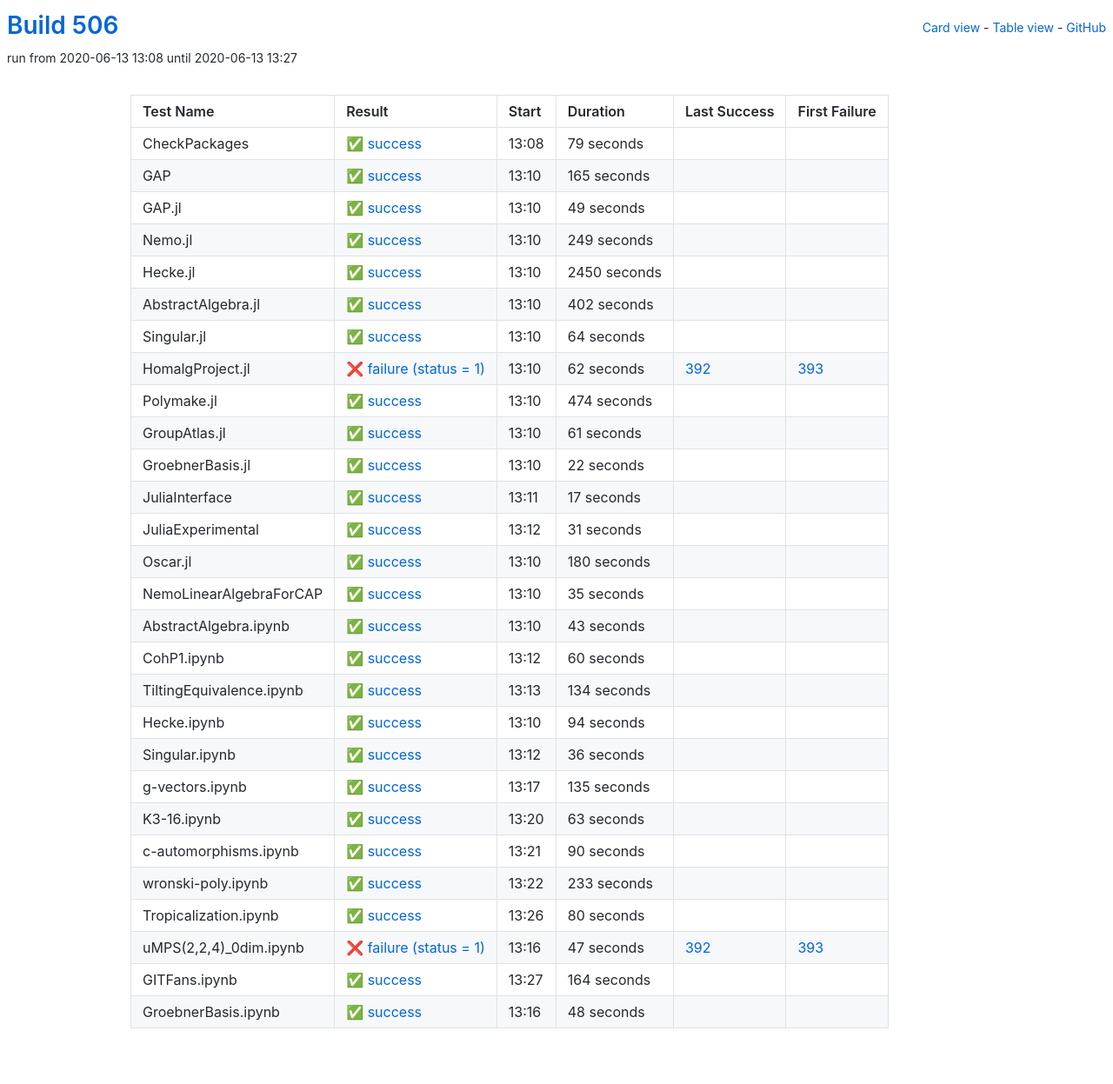
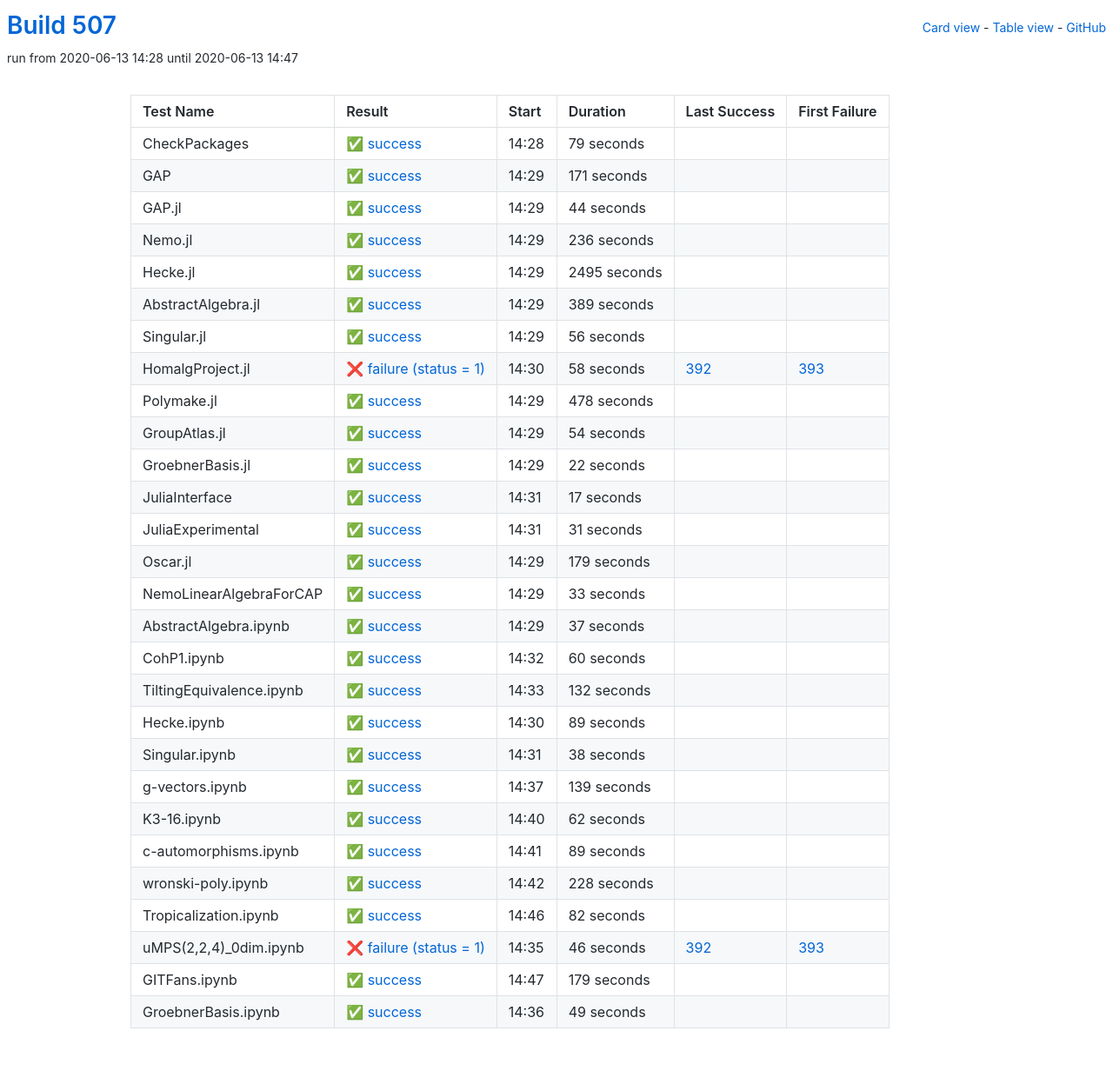
Before and after one commit to oscar-system/oscar-ci-status-1.4, a Jekyll site: the page built from table.html, in a window 1280 px wide. Shown: the whole page at 87% size. Built offline with Jekyll 4.4.1, drawn with Linux system fonts in a browser that asks for light colours.

Commit message:
Build #507

```diff
--- a/_data/ci.yml
+++ b/_data/ci.yml
@@ -1,6 +1,6 @@
 ---
-build: 506
-build_url: https://oscarci.mathematik.uni-kl.de/job/oscar-julia-1.4/506/
+build: 507
+build_url: https://oscarci.mathematik.uni-kl.de/job/oscar-julia-1.4/507/
 job: oscar-julia-1.4
 organization: oscar-system
 repo: oscar-ci-status-1.4
@@ -8,8 +8,8 @@ repourl: https://github.com/oscar-system/oscar-ci-status-1.4
 tests:
 - name: CheckPackages
   id: checkpackages
-  log: https://oscarci.mathematik.uni-kl.de/job/oscar-julia-1.4/506/artifact/logs/build-506/CheckPackages.log
-  start: 2020-06-13 13:08
+  log: https://oscarci.mathematik.uni-kl.de/job/oscar-julia-1.4/507/artifact/logs/build-507/CheckPackages.log
+  start: 2020-06-13 14:28
   success: true
   exitcode: 0
   status: success
@@ -20,116 +20,116 @@ tests:
   first_failure_url:
 - name: GAP
   id: gap
-  log: https://oscarci.mathematik.uni-kl.de/job/oscar-julia-1.4/506/artifact/logs/build-506/GAP.log
-  start: 2020-06-13 13:10
+  log: https://oscarci.mathematik.uni-kl.de/job/oscar-julia-1.4/507/artifact/logs/build-507/GAP.log
+  start: 2020-06-13 14:29
   success: true
   exitcode: 0
   status: success
-  duration: 165
+  duration: 171
   last_success: false
   last_success_url:
   first_failure: false
   first_failure_url:
 - name: GAP.jl
   id: gap-jl
-  log: https://oscarci.mathematik.uni-kl.de/job/oscar-julia-1.4/506/artifact/logs/build-506/GAP.jl.log
-  start: 2020-06-13 13:10
+  log: https://oscarci.mathematik.uni-kl.de/job/oscar-julia-1.4/507/artifact/logs/build-507/GAP.jl.log
+  start: 2020-06-13 14:29
   success: true
   exitcode: 0
   status: success
-  duration: 49
+  duration: 44
   last_success: false
   last_success_url:
   first_failure: false
   first_failure_url:
 - name: Nemo.jl
   id: nemo-jl
-  log: https://oscarci.mathematik.uni-kl.de/job/oscar-julia-1.4/506/artifact/logs/build-506/Nemo.jl.log
-  start: 2020-06-13 13:10
+  log: https://oscarci.mathematik.uni-kl.de/job/oscar-julia-1.4/507/artifact/logs/build-507/Nemo.jl.log
+  start: 2020-06-13 14:29
   success: true
   exitcode: 0
   status: success
-  duration: 249
+  duration: 236
   last_success: false
   last_success_url:
   first_failure: false
   first_failure_url:
 - name: Hecke.jl
   id: hecke-jl
-  log: https://oscarci.mathematik.uni-kl.de/job/oscar-julia-1.4/506/artifact/logs/build-506/Hecke.jl.log
-  start: 2020-06-13 13:10
+  log: https://oscarci.mathematik.uni-kl.de/job/oscar-julia-1.4/507/artifact/logs/build-507/Hecke.jl.log
+  start: 2020-06-13 14:29
   success: true
   exitcode: 0
   status: success
-  duration: 2450
+  duration: 2495
   last_success: false
   last_success_url:
   first_failure: false
   first_failure_url:
 - name: AbstractAlgebra.jl
   id: abstractalgebra-jl
-  log: https://oscarci.mathematik.uni-kl.de/job/oscar-julia-1.4/506/artifact/logs/build-506/AbstractAlgebra.jl.log
-  start: 2020-06-13 13:10
+  log: https://oscarci.mathematik.uni-kl.de/job/oscar-julia-1.4/507/artifact/logs/build-507/AbstractAlgebra.jl.log
+  start: 2020-06-13 14:29
   success: true
   exitcode: 0
   status: success
-  duration: 402
+  duration: 389
   last_success: false
   last_success_url:
   first_failure: false
   first_failure_url:
 - name: Singular.jl
   id: singular-jl
-  log: https://oscarci.mathematik.uni-kl.de/job/oscar-julia-1.4/506/artifact/logs/build-506/Singular.jl.log
-  start: 2020-06-13 13:10
+  log: https://oscarci.mathematik.uni-kl.de/job/oscar-julia-1.4/507/artifact/logs/build-507/Singular.jl.log
+  start: 2020-06-13 14:29
   success: true
   exitcode: 0
   status: success
-  duration: 64
+  duration: 56
   last_success: false
   last_success_url:
   first_failure: false
   first_failure_url:
 - name: HomalgProject.jl
   id: homalgproject-jl
-  log: https://oscarci.mathematik.uni-kl.de/job/oscar-julia-1.4/506/artifact/logs/build-506/HomalgProject.jl.log
-  start: 2020-06-13 13:10
+  log: https://oscarci.mathematik.uni-kl.de/job/oscar-julia-1.4/507/artifact/logs/build-507/HomalgProject.jl.log
+  start: 2020-06-13 14:30
   success: false
   exitcode: 1
   status: failure
-  duration: 62
+  duration: 58
   last_success: 392
   last_success_url: https://oscarci.mathematik.uni-kl.de/job/oscar-julia-1.4/392/
   first_failure: 393
   first_failure_url: https://oscarci.mathematik.uni-kl.de/job/oscar-julia-1.4/393/
 - name: Polymake.jl
   id: polymake-jl
-  log: https://oscarci.mathematik.uni-kl.de/job/oscar-julia-1.4/506/artifact/logs/build-506/Polymake.jl.log
-  start: 2020-06-13 13:10
+  log: https://oscarci.mathematik.uni-kl.de/job/oscar-julia-1.4/507/artifact/logs/build-507/Polymake.jl.log
+  start: 2020-06-13 14:29
   success: true
   exitcode: 0
   status: success
-  duration: 474
+  duration: 478
   last_success: false
   last_success_url:
   first_failure: false
   first_failure_url:
 - name: GroupAtlas.jl
   id: groupatlas-jl
-  log: https://oscarci.mathematik.uni-kl.de/job/oscar-julia-1.4/506/artifact/logs/build-506/GroupAtlas.jl.log
-  start: 2020-06-13 13:10
+  log: https://oscarci.mathematik.uni-kl.de/job/oscar-julia-1.4/507/artifact/logs/build-507/GroupAtlas.jl.log
+  start: 2020-06-13 14:29
   success: true
   exitcode: 0
   status: success
-  duration: 61
+  duration: 54
   last_success: false
   last_success_url:
   first_failure: false
   first_failure_url:
 - name: GroebnerBasis.jl
   id: groebnerbasis-jl
-  log: https://oscarci.mathematik.uni-kl.de/job/oscar-julia-1.4/506/artifact/logs/build-506/GroebnerBasis.jl.log
-  start: 2020-06-13 13:10
+  log: https://oscarci.mathematik.uni-kl.de/job/oscar-julia-1.4/507/artifact/logs/build-507/GroebnerBasis.jl.log
+  start: 2020-06-13 14:29
   success: true
   exitcode: 0
   status: success
@@ -140,8 +140,8 @@ tests:
   first_failure_url:
 - name: JuliaInterface
   id: juliainterface
-  log: https://oscarci.mathematik.uni-kl.de/job/oscar-julia-1.4/506/artifact/logs/build-506/JuliaInterface.log
-  start: 2020-06-13 13:11
+  log: https://oscarci.mathematik.uni-kl.de/job/oscar-julia-1.4/507/artifact/logs/build-507/JuliaInterface.log
+  start: 2020-06-13 14:31
   success: true
   exitcode: 0
   status: success
@@ -152,8 +152,8 @@ tests:
   first_failure_url:
 - name: JuliaExperimental
   id: juliaexperimental
-  log: https://oscarci.mathematik.uni-kl.de/job/oscar-julia-1.4/506/artifact/logs/build-506/JuliaExperimental.log
-  start: 2020-06-13 13:12
+  log: https://oscarci.mathematik.uni-kl.de/job/oscar-julia-1.4/507/artifact/logs/build-507/JuliaExperimental.log
+  start: 2020-06-13 14:31
   success: true
   exitcode: 0
   status: success
@@ -164,44 +164,44 @@ tests:
   first_failure_url:
 - name: Oscar.jl
   id: oscar-jl
-  log: https://oscarci.mathematik.uni-kl.de/job/oscar-julia-1.4/506/artifact/logs/build-506/Oscar.jl.log
-  start: 2020-06-13 13:10
+  log: https://oscarci.mathematik.uni-kl.de/job/oscar-julia-1.4/507/artifact/logs/build-507/Oscar.jl.log
+  start: 2020-06-13 14:29
   success: true
   exitcode: 0
   status: success
-  duration: 180
+  duration: 179
   last_success: false
   last_success_url:
   first_failure: false
   first_failure_url:
 - name: NemoLinearAlgebraForCAP
   id: nemolinearalgebraforcap
-  log: https://oscarci.mathematik.uni-kl.de/job/oscar-julia-1.4/506/artifact/logs/build-506/NemoLinearAlgebraForCAP.log
-  start: 2020-06-13 13:10
+  log: https://oscarci.mathematik.uni-kl.de/job/oscar-julia-1.4/507/artifact/logs/build-507/NemoLinearAlgebraForCAP.log
+  start: 2020-06-13 14:29
   success: true
   exitcode: 0
   status: success
-  duration: 35
+  duration: 33
   last_success: false
   last_success_url:
   first_failure: false
   first_failure_url:
 - name: AbstractAlgebra.ipynb
   id: abstractalgebra-ipynb
-  log: https://oscarci.mathematik.uni-kl.de/job/oscar-julia-1.4/506/artifact/logs/build-506/AbstractAlgebra.ipynb.log
-  start: 2020-06-13 13:10
+  log: https://oscarci.mathematik.uni-kl.de/job/oscar-julia-1.4/507/artifact/logs/build-507/AbstractAlgebra.ipynb.log
+  start: 2020-06-13 14:29
   success: true
   exitcode: 0
   status: success
-  duration: 43
+  duration: 37
   last_success: false
   last_success_url:
   first_failure: false
   first_failure_url:
 - name: CohP1.ipynb
   id: cohp1-ipynb
-  log: https://oscarci.mathematik.uni-kl.de/job/oscar-julia-1.4/506/artifact/logs/build-506/CohP1.ipynb.log
-  start: 2020-06-13 13:12
+  log: https://oscarci.mathematik.uni-kl.de/job/oscar-julia-1.4/507/artifact/logs/build-507/CohP1.ipynb.log
+  start: 2020-06-13 14:32
   success: true
   exitcode: 0
   status: success
@@ -212,132 +212,132 @@ tests:
   first_failure_url:
 - name: TiltingEquivalence.ipynb
   id: tiltingequivalence-ipynb
-  log: https://oscarci.mathematik.uni-kl.de/job/oscar-julia-1.4/506/artifact/logs/build-506/TiltingEquivalence.ipynb.log
-  start: 2020-06-13 13:13
+  log: https://oscarci.mathematik.uni-kl.de/job/oscar-julia-1.4/507/artifact/logs/build-507/TiltingEquivalence.ipynb.log
+  start: 2020-06-13 14:33
   success: true
   exitcode: 0
   status: success
-  duration: 134
+  duration: 132
   last_success: false
   last_success_url:
   first_failure: false
   first_failure_url:
 - name: Hecke.ipynb
   id: hecke-ipynb
-  log: https://oscarci.mathematik.uni-kl.de/job/oscar-julia-1.4/506/artifact/logs/build-506/Hecke.ipynb.log
-  start: 2020-06-13 13:10
+  log: https://oscarci.mathematik.uni-kl.de/job/oscar-julia-1.4/507/artifact/logs/build-507/Hecke.ipynb.log
+  start: 2020-06-13 14:30
   success: true
   exitcode: 0
   status: success
-  duration: 94
+  duration: 89
   last_success: false
   last_success_url:
   first_failure: false
   first_failure_url:
 - name: Singular.ipynb
   id: singular-ipynb
-  log: https://oscarci.mathematik.uni-kl.de/job/oscar-julia-1.4/506/artifact/logs/build-506/Singular.ipynb.log
-  start: 2020-06-13 13:12
+  log: https://oscarci.mathematik.uni-kl.de/job/oscar-julia-1.4/507/artifact/logs/build-507/Singular.ipynb.log
+  start: 2020-06-13 14:31
   success: true
   exitcode: 0
   status: success
-  duration: 36
+  duration: 38
   last_success: false
   last_success_url:
   first_failure: false
   first_failure_url:
 - name: g-vectors.ipynb
   id: g-vectors-ipynb
-  log: https://oscarci.mathematik.uni-kl.de/job/oscar-julia-1.4/506/artifact/logs/build-506/g-vectors.ipynb.log
-  start: 2020-06-13 13:17
+  log: https://oscarci.mathematik.uni-kl.de/job/oscar-julia-1.4/507/artifact/logs/build-507/g-vectors.ipynb.log
+  start: 2020-06-13 14:37
   success: true
   exitcode: 0
   status: success
-  duration: 135
+  duration: 139
   last_success: false
   last_success_url:
   first_failure: false
   first_failure_url:
 - name: K3-16.ipynb
   id: k3-16-ipynb
-  log: https://oscarci.mathematik.uni-kl.de/job/oscar-julia-1.4/506/artifact/logs/build-506/K3-16.ipynb.log
-  start: 2020-06-13 13:20
+  log: https://oscarci.mathematik.uni-kl.de/job/oscar-julia-1.4/507/artifact/logs/build-507/K3-16.ipynb.log
+  start: 2020-06-13 14:40
   success: true
   exitcode: 0
   status: success
-  duration: 63
+  duration: 62
   last_success: false
   last_success_url:
   first_failure: false
   first_failure_url:
 - name: c-automorphisms.ipynb
   id: c-automorphisms-ipynb
-  log: https://oscarci.mathematik.uni-kl.de/job/oscar-julia-1.4/506/artifact/logs/build-506/c-automorphisms.ipynb.log
-  start: 2020-06-13 13:21
+  log: https://oscarci.mathematik.uni-kl.de/job/oscar-julia-1.4/507/artifact/logs/build-507/c-automorphisms.ipynb.log
+  start: 2020-06-13 14:41
   success: true
   exitcode: 0
   status: success
-  duration: 90
+  duration: 89
   last_success: false
   last_success_url:
   first_failure: false
   first_failure_url:
 - name: wronski-poly.ipynb
   id: wronski-poly-ipynb
-  log: https://oscarci.mathematik.uni-kl.de/job/oscar-julia-1.4/506/artifact/logs/build-506/wronski-poly.ipynb.log
-  start: 2020-06-13 13:22
+  log: https://oscarci.mathematik.uni-kl.de/job/oscar-julia-1.4/507/artifact/logs/build-507/wronski-poly.ipynb.log
+  start: 2020-06-13 14:42
   success: true
   exitcode: 0
   status: success
-  duration: 233
+  duration: 228
   last_success: false
   last_success_url:
   first_failure: false
   first_failure_url:
 - name: Tropicalization.ipynb
   id: tropicalization-ipynb
-  log: https://oscarci.mathematik.uni-kl.de/job/oscar-julia-1.4/506/artifact/logs/build-506/Tropicalization.ipynb.log
-  start: 2020-06-13 13:26
+  log: https://oscarci.mathematik.uni-kl.de/job/oscar-julia-1.4/507/artifact/logs/build-507/Tropicalization.ipynb.log
+  start: 2020-06-13 14:46
   success: true
   exitcode: 0
   status: success
-  duration: 80
+  duration: 82
   last_success: false
   last_success_url:
   first_failure: false
   first_failure_url:
 - name: uMPS(2,2,4)_0dim.ipynb
   id: umps-2-2-4-0dim-ipynb
-  log: https://oscarci.mathematik.uni-kl.de/job/oscar-julia-1.4/506/artifact/logs/build-506/uMPS-2-2-4-_0dim.ipynb.log
-  start: 2020-06-13 13:16
+  log: https://oscarci.mathematik.uni-kl.de/job/oscar-julia-1.4/507/artifact/logs/build-507/uMPS-2-2-4-_0dim.ipynb.log
+  start: 2020-06-13 14:35
   success: false
   exitcode: 1
   status: failure
-  duration: 47
+  duration: 46
   last_success: 392
   last_success_url: https://oscarci.mathematik.uni-kl.de/job/oscar-julia-1.4/392/
   first_failure: 393
   first_failure_url: https://oscarci.mathematik.uni-kl.de/job/oscar-julia-1.4/393/
 - name: GITFans.ipynb
   id: gitfans-ipynb
-  log: https://oscarci.mathematik.uni-kl.de/job/oscar-julia-1.4/506/artifact/logs/build-506/GITFans.ipynb.log
-  start: 2020-06-13 13:27
+  log: https://oscarci.mathematik.uni-kl.de/job/oscar-julia-1.4/507/artifact/logs/build-507/GITFans.ipynb.log
+  start: 2020-06-13 14:47
   success: true
   exitcode: 0
   status: success
-  duration: 164
+  duration: 179
   last_success: false
   last_success_url:
   first_failure: false
   first_failure_url:
 - name: GroebnerBasis.ipynb
   id: groebnerbasis-ipynb
-  log: https://oscarci.mathematik.uni-kl.de/job/oscar-julia-1.4/506/artifact/logs/build-506/GroebnerBasis.ipynb.log
-  start: 2020-06-13 13:16
+  log: https://oscarci.mathematik.uni-kl.de/job/oscar-julia-1.4/507/artifact/logs/build-507/GroebnerBasis.ipynb.log
+  start: 2020-06-13 14:36
   success: true
   exitcode: 0
   status: success
-  duration: 48
+  duration: 49
   last_success: false
   last_success_url:
   first_failure: false
```
Also changed, not shown: README.md.
